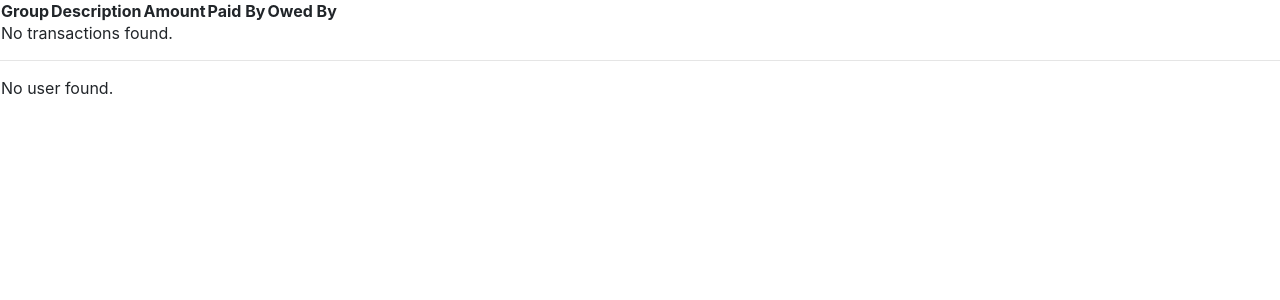
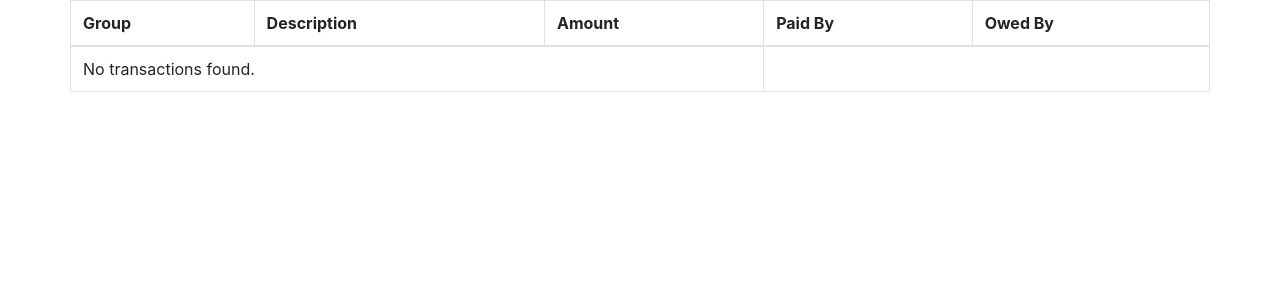
Before and after one commit to belwalrahul/paypals, a Django app: page / in a window 1280 px wide. Shown: the part 56-356 px from the top of the page. Run offline with Django 4.2, Linux system fonts and the light colour scheme; the visitor is signed in with stand-in values (Sample User, id 1); data that the repository does not hold is empty.

Commit message:
UI updates

```diff
--- a/core/templates/groups.html
+++ b/core/templates/groups.html
@@ -14,9 +14,9 @@
 
               <thead>
                 <tr>
-                  <th><div class="px-2 py-1">name</div></th>
+                  <th><div class="px-2 py-1">Name</div></th>
                   <th><div class="px-2 py-1">Members</div></th>
-                  <th><div class="px-2 py-1">edit</div></th>
+                  <th><div class="px-2 py-1">Edit</div></th>
                 </tr>
               </thead>
               <tbody>
--- a/core/templates/home.html
+++ b/core/templates/home.html
@@ -1,6 +1,8 @@
 {% include "header.html" %}
 
-<table>
+<div class="container">
+  <div class="row justify-content-center">
+    <table class="table table-bordered table-hover">
       <thead>
         <tr>
           <th>Group</th>
@@ -31,18 +33,5 @@
       </tbody>
     </table>
 
-<hr />
-
-<table>
-    <tbody>
-        {% for user in users %}
-          <tr>
-            <td>{{ user.first_name }}</td>
-          </tr>
-        {% empty %}
-          <tr>
-            <td colspan="3">No user found.</td>
-          </tr>
-        {% endfor %}
-      </tbody>
-</table>
+  </div>
+</div>
```
Also changed, not shown: core/templates/friends_list.html (+14 -8 lines), core/templates/grouppage.html (+26 -7 lines). Lines whose indentation alone changed are shown as unchanged.
